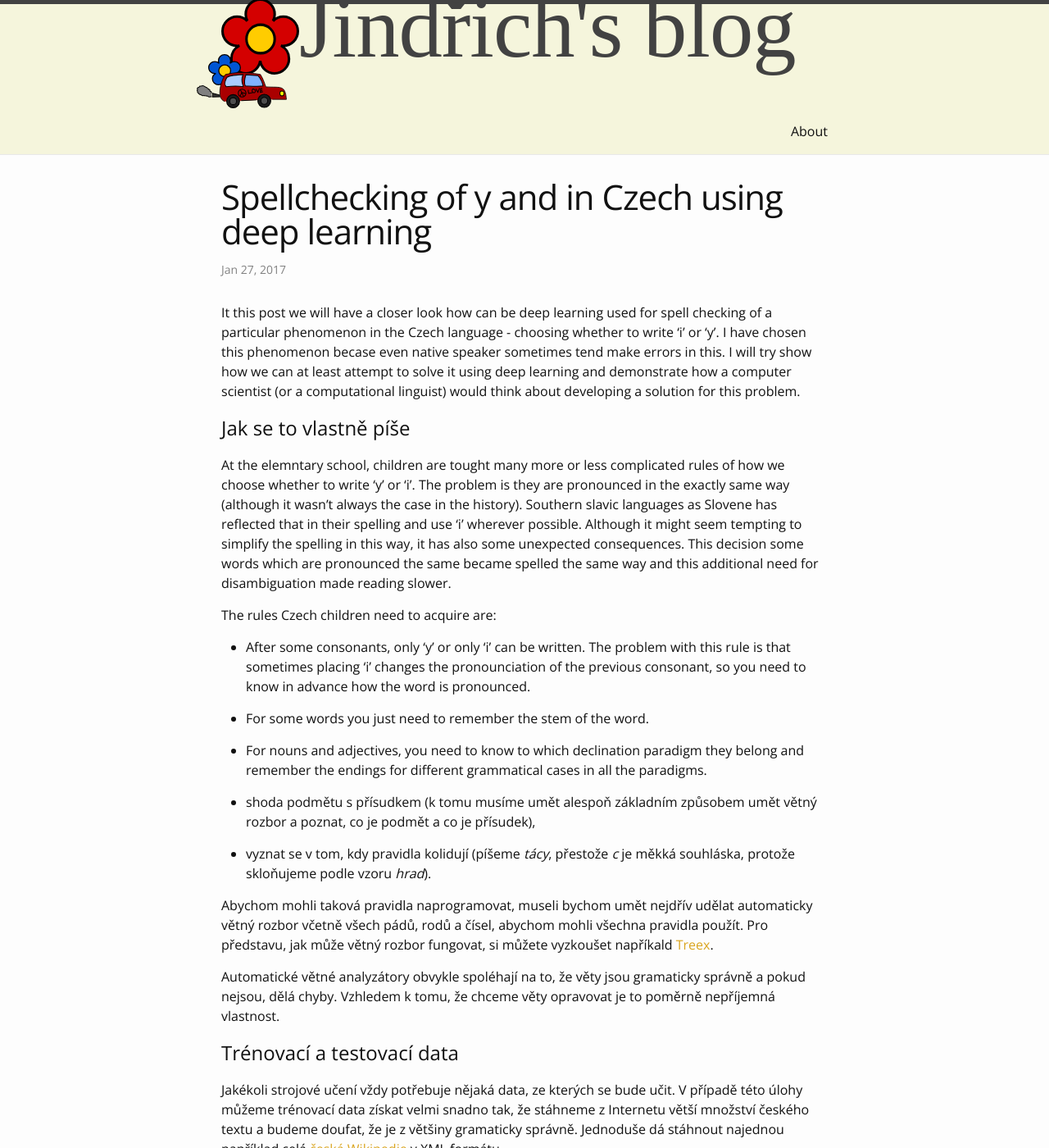
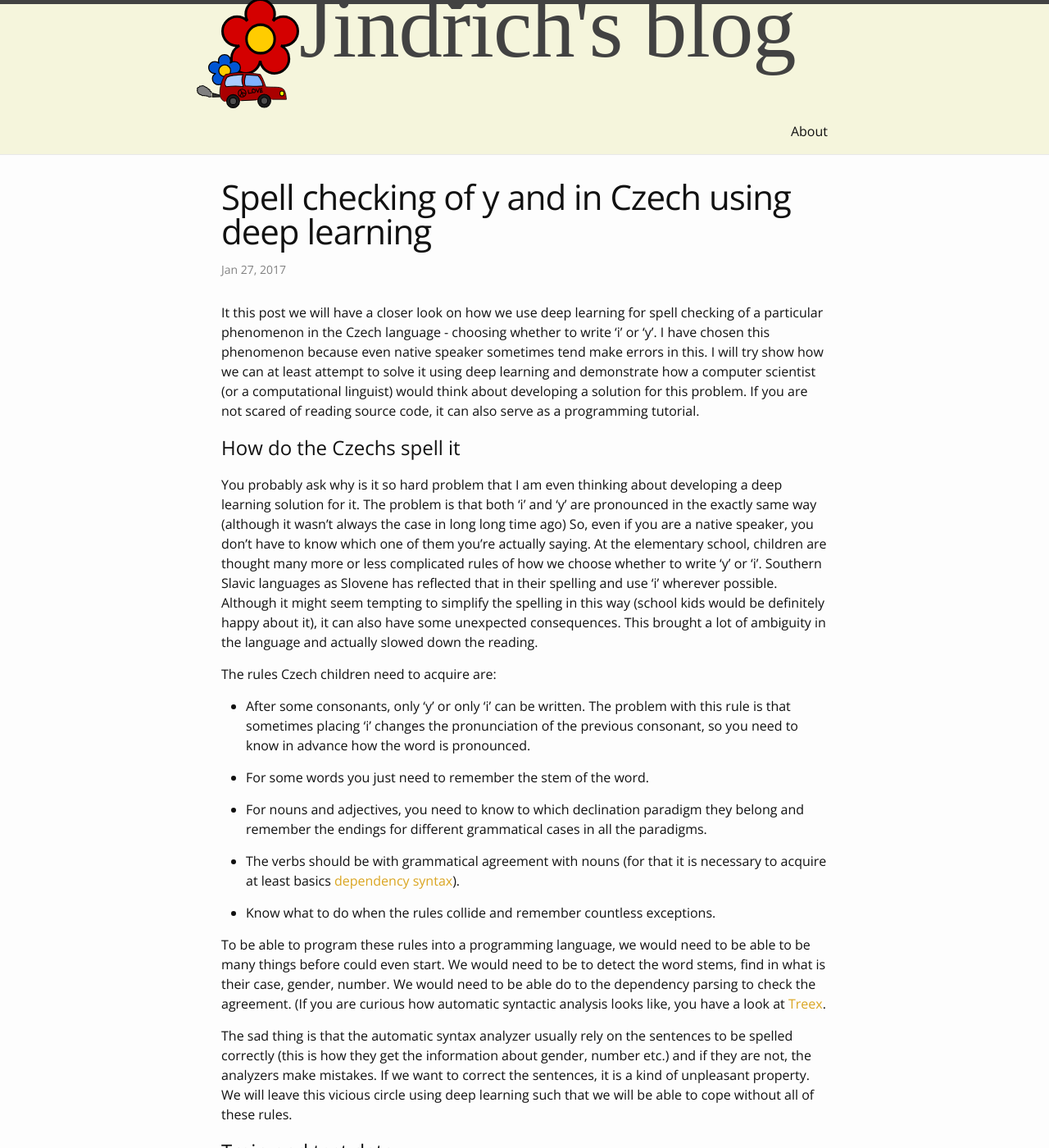
Before and after one commit to jlibovicky/jlibovicky.github.io, a Jekyll site: the page built from _posts/2017-01-27-Czech-spellcheck.md, in a window 1280 px wide and 1400 px high. Shown: the whole window at 82% size. Built offline with Jekyll 4.4.1, drawn with Linux system fonts in a browser that asks for light colours; some web fonts are replaced; comment, search, counter and statistics services are not loaded; some of the changed text lies outside the part shown.

Commit message:
continue with translation

```diff
--- a/_posts/2017-01-27-Czech-spellcheck.md
+++ b/_posts/2017-01-27-Czech-spellcheck.md
@@ -1,31 +1,36 @@
 ---
 layout: post
-title: Spellchecking of y and in Czech using deep learning
+title: Spell checking of y and in Czech using deep learning
 ---
 
-It this post we will have a closer look how can be deep learning used for spell
+It this post we will have a closer look on how we use deep learning for spell
 checking of a particular phenomenon in the Czech language - choosing whether to
-write 'i' or 'y'. I have chosen this phenomenon becase even native speaker
-sometimes tend make errors in this.  I will try show how we can at least
+write 'i' or 'y'. I have chosen this phenomenon because even native speaker
+sometimes tend make errors in this. I will try show how we can at least
 attempt to solve it using deep learning and demonstrate how a computer
 scientist (or a computational linguist) would think about developing a solution
-for this problem.
+for this problem. If you are not scared of reading source code, it can also
+serve as a programming tutorial.
 
-# Jak se to vlastně píše
+# How do the Czechs spell it
 
-At the elemntary school, children are tought many more or less complicated
-rules of how we choose whether to write 'y' or 'i'. The problem is they are
-pronounced in the exactly same way (although it wasn't always the case in the
-history). Southern slavic languages as Slovene has reflected that in their
-spelling and use 'i' wherever possible. Although it might seem tempting to
-simplify the spelling in this way, it has also some unexpected consequences.
-This decision some words which are pronounced the same became spelled the same
-way and this additional need for disambiguation made reading slower.
+You probably ask why is it so hard problem that I am even thinking about
+developing a deep learning solution for it. The problem is that both 'i' and
+'y' are pronounced in the exactly same way (although it wasn't always the case
+in long long time ago) So, even if you are a native speaker, you don't have to
+know which one of them you're actually saying. At the elementary school,
+children are thought many more or less complicated rules of how we choose
+whether to write 'y' or 'i'.  Southern Slavic languages as Slovene has
+reflected that in their spelling and use 'i' wherever possible.  Although it
+might seem tempting to simplify the spelling in this way (school kids would be
+definitely happy about it), it can also have some unexpected consequences. This
+brought a lot of ambiguity in the language and actually slowed down the
+reading.
 
 The rules Czech children need to acquire are:
 
 * After some consonants, only 'y' or only 'i' can be written. The problem with
-  this rule is that sometimes placing 'i' changes the pronounciation of the
+  this rule is that sometimes placing 'i' changes the pronunciation of the
   previous consonant, so you need to know in advance how the word is
   pronounced.
 
@@ -35,29 +40,37 @@ The rules Czech children need to acquire are:
   belong and remember the endings for different grammatical cases in all the
   paradigms.
 
-* shoda podmětu s přísudkem (k tomu musíme umět alespoň základním způsobem umět
-  větný rozbor a poznat, co je podmět a co je přísudek),
+* The verbs should be with grammatical agreement with nouns (for that it is
+  necessary to acquire at least basics [dependency
+  syntax](https://en.wikipedia.org/wiki/Dependency_grammar)).
 
-* vyznat se v tom, kdy pravidla kolidují (píšeme _tácy_, přestože _c_ je měkká
-  souhláska, protože skloňujeme podle vzoru _hrad_).
+* Know what to do when the rules collide and remember countless exceptions.
 
-Abychom mohli taková pravidla naprogramovat, museli bychom umět nejdřív udělat
-automaticky větný rozbor včetně všech pádů, rodů a čísel, abychom mohli všechna
-pravidla použít. Pro představu, jak může větný rozbor fungovat, si můžete
-vyzkoušet napříkald
+To be able to program these rules into a programming language, we would need to
+be able to be many things before could even start. We would need to be to
+detect the word stems, find in what is their case, gender, number. We would
+need to be able do to the dependency parsing to check the agreement.  (If you
+are curious how automatic syntactic analysis looks like, you have a look at
 [Treex](https://lindat.mff.cuni.cz/services/treex-web/result/2HfygMLDnvZm63ZX4EF).
 
-Automatické větné analyzátory obvykle spoléhají na to, že věty jsou gramaticky
-správně a pokud nejsou, dělá chyby. Vzhledem k tomu, že chceme věty opravovat
-je to poměrně nepříjemná vlastnost.
+The sad thing is that the automatic syntax analyzer usually rely on the
+sentences to be spelled correctly (this is how they get the information about
+gender, number etc.) and if they are not, the analyzers make mistakes. If we
+want to correct the sentences, it is a kind of unpleasant property.
+We will leave this vicious circle using deep learning such that we will be able
+to cope without all of these rules.
 
-# Trénovací a testovací data
+# Train and test data
 
-Jakékoli strojové učení vždy potřebuje nějaká data, ze kterých se bude učit. V
-případě této úlohy můžeme trénovací data získat velmi snadno tak, že stáhneme z
-Internetu větší množství českého textu a budeme doufat, že je z většiny
-gramaticky správně. Jednoduše dá stáhnout najednou například celá [česká
-Wikipedie](https://dumps.wikimedia.org/cswiki/latest/) v XML formátu.
+Whenever you do some machine learning, you always need some data your model
+will learn from. In this case, the data can be obtained very easily. The only
+thing we need is a big amount of text in Czech language which is in most cases
+grammatically correct. For instance we can download complete [Wikipedia
+dump](https://dumps.wikimedia.org/cswiki/latest/) in XML format.
+
+Before we start to work with the text, we need clean and preprocess a little
+bit. We will split into sentences ([NLTK](http://www.nltk.org) library contains
+Czech models).
 
 Text z Wikipedie je ještě potřeba trochu upravit a pročistit. Text se dá
 například automaticky rozdělit na věty (knihovna [NLTK](http://www.nltk.org/)
```
Also changed, not shown: _posts/2017-01-24-Pravopis.md (+6 -2 lines).
